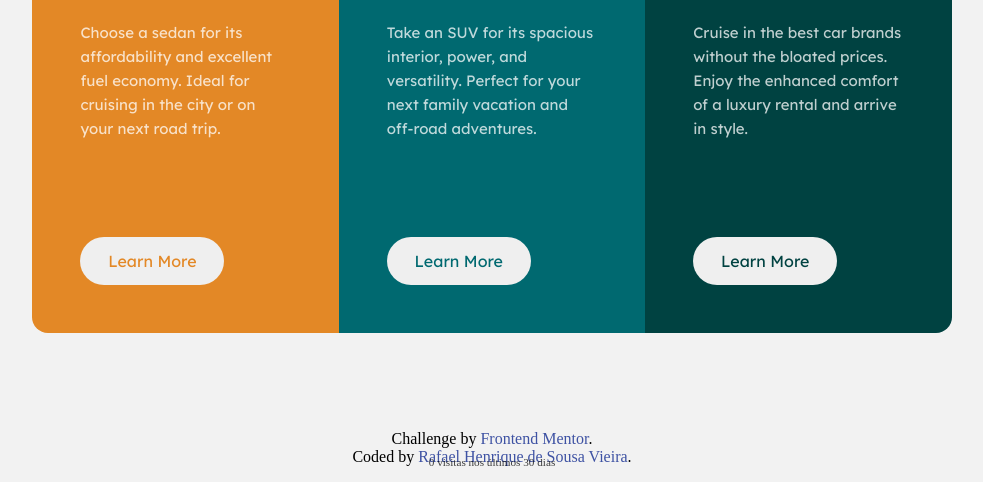
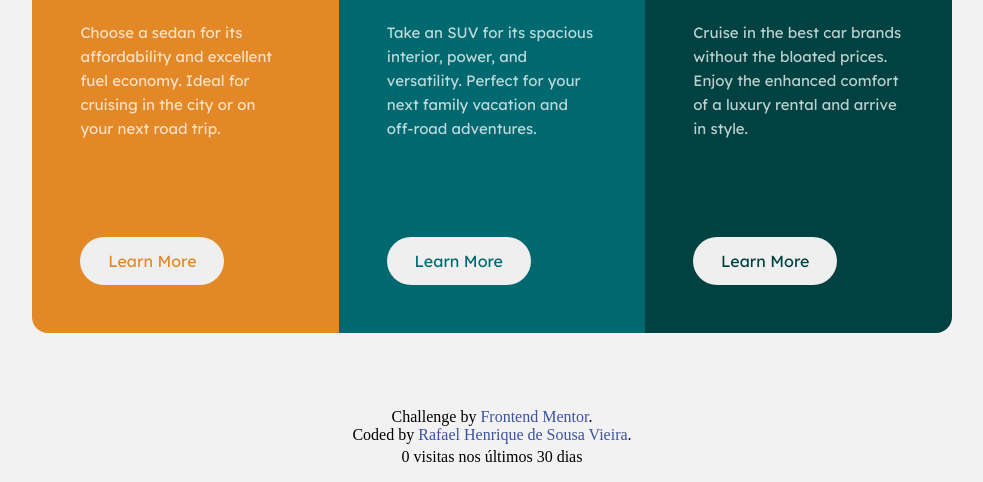
Before and after one commit to RafaelHDSV/3-column-preview-card-component, a plain HTML site: page index.html in a window 1280 px wide. Shown: the part 318-800 px from the top of the page, without its empty margins (148-1131 px from the left). Drawn offline with Linux system fonts and the light colour scheme.

Commit message:
Align visit counter with footer credits size, color, and placement.

```diff
--- a/index.html
+++ b/index.html
@@ -56,12 +56,11 @@
   <div class=" attribution">
     <p>Challenge by <a href="https://www.frontendmentor.io?ref=challenge" target="_blank">Frontend Mentor</a>.</p>
     <p>Coded by <a href="https://github.com/RafaelHDSV" target="_blank">Rafael Henrique de Sousa Vieira</a>.</p>
+    <p id="va-visits" aria-live="polite" hidden style="margin:0.25rem 0 0;padding:0"></p>
   </div>
 <script data-name="BMC-Widget" data-cfasync="false" src="https://cdnjs.buymeacoffee.com/1.0.0/widget.prod.min.js" data-id="vieira" data-description="Support me on Buy me a coffee!" data-message="" data-color="#E28625" data-position="Right" data-x_margin="18" data-y_margin="18"></script>
 
-  <footer class="attribution" style="text-align:center;padding:0.75rem 1rem;font-size:0.75rem">
-    <p id="va-visits" aria-live="polite" hidden style="margin:0.35rem 0 0;padding:0;text-align:center;font-size:0.7rem;line-height:1.3;opacity:0.75;color:inherit"></p>
-  </footer>
+
     <script type="module" src="js/analytics.js"></script>
     <script type="module" src="js/visit-count.js"></script>
 </body>
--- a/style.css
+++ b/style.css
@@ -181,3 +181,10 @@ main section .botao_verde {
         gap: 1.5rem;
     }
 }
+
+/* board22 visit-count */
+.attribution #va-visits, footer #va-visits {
+  font-size: inherit;
+  color: inherit;
+  margin-top: 0.35rem;
+}
```
